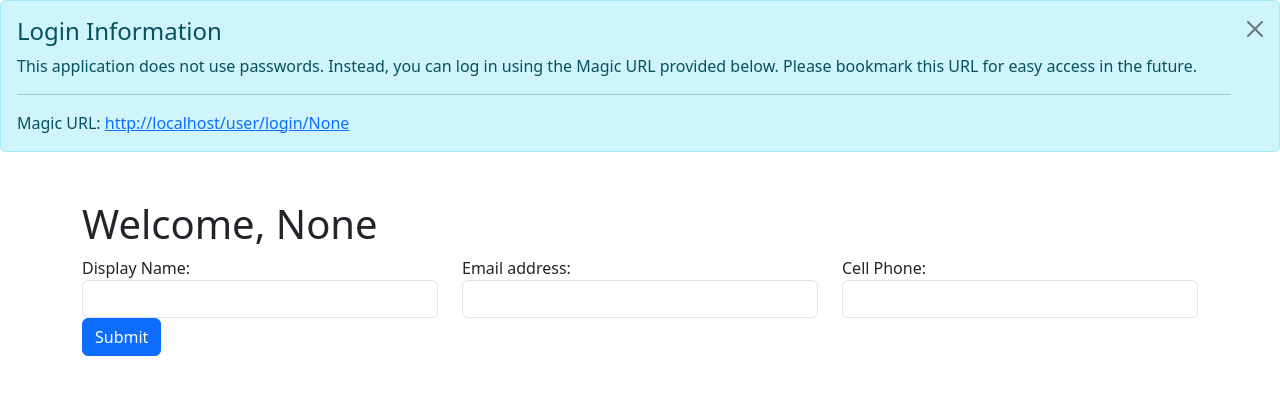
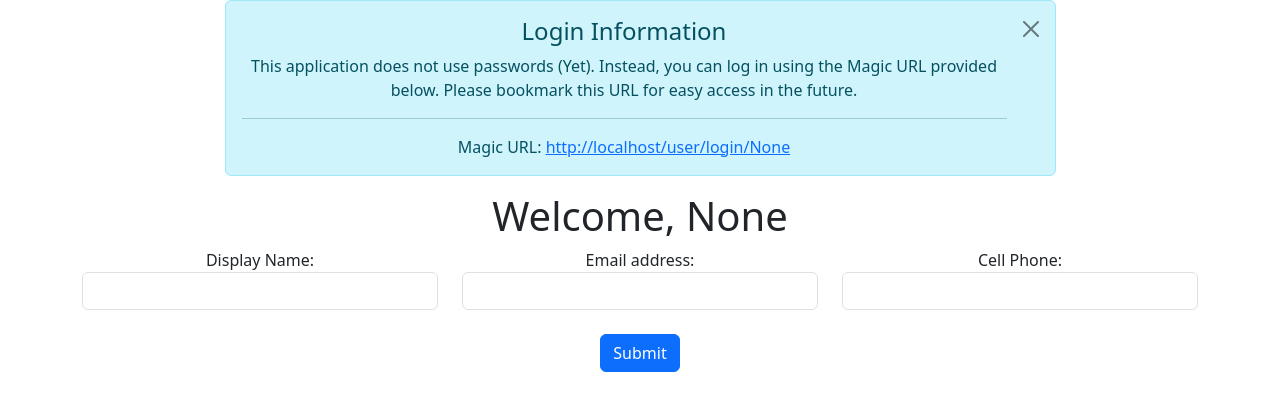
Before and after one commit to brandonleon/OpenRSVP, a FastAPI app: page /user in a window 1280 px wide. Shown: the part 56-467 px from the top of the page. Run offline with FastAPI, Linux system fonts and the light colour scheme.

Commit message:
Refactor get_user.html template:
Updated login information section with revised messaging about password usage, modified Magic URL generation using request.url_for with user_login endpoint and user_id variable, improved layout for better visual presentation, and adjusted user display name handling in the welcome message.

```diff
--- a/templates/get_user.html
+++ b/templates/get_user.html
@@ -10,14 +10,22 @@
 
   <body>
     {% include '_navbar.html' %}
+    <div class="container text-center">
+      <div class="row">
+        <div class="col"></div>
+        <div class="col-9">
           <div class="alert alert-info alert-dismissible fade show" role="alert">
             <h4 class="alert-heading">Login Information</h4>
-      <p>This application does not use passwords. Instead, you can log in using the Magic URL provided below. Please bookmark this URL for easy access in the future.</p>
+            <p>This application does not use passwords (Yet). Instead, you can log in using the Magic URL provided below. Please bookmark this URL for easy access in the future.</p>
             <hr>
-      <p class="mb-0">Magic URL: <a href="{{ request.url_for('root') }}user/login/{{ usr.user_id }}">{{ request.url_for('root') }}user/login/{{ usr.user_id }}</a></p>
+            <p class="mb-0">Magic URL: <a href="{{ request.url_for('user_login', user_id=usr.user_id) }}">{{ request.url_for('user_login', user_id=usr.user_id) }}</a></p>
             <button type="button" class="btn-close" data-bs-dismiss="alert" aria-label="Close"></button>
           </div>
-    <div class="container mt-5">
+        </div>
+        <div class="col"></div>
+      </div>
+      <div class="row">
+        <div class="col">
           <h1>Welcome, {% if usr.display_name %}{{ usr.display_name }}
             {% elif usr.email %}{{ usr.email }}
             {% else %}{{ usr.user_id }}{% endif %}</h1>
@@ -34,12 +42,13 @@
               <label for="cellPhone">Cell Phone:</label>
               <input type="tel" class="form-control" id="cellPhone" name="cell_phone" value="{% if usr.cell_phone %}{{ usr.cell_phone }}{% endif %}">
             </div>
-          <div class="col-md-12">
+            <div class="col-md-12"><br />
               <button type="submit" class="btn btn-primary">Submit</button>
             </div>
           </form>
         </div>
-
+      </div>
+    </div>
     {% include '_bootstrap_js.html' %}
   </body>
 </html>
```
Lines whose indentation alone changed are shown as unchanged.
